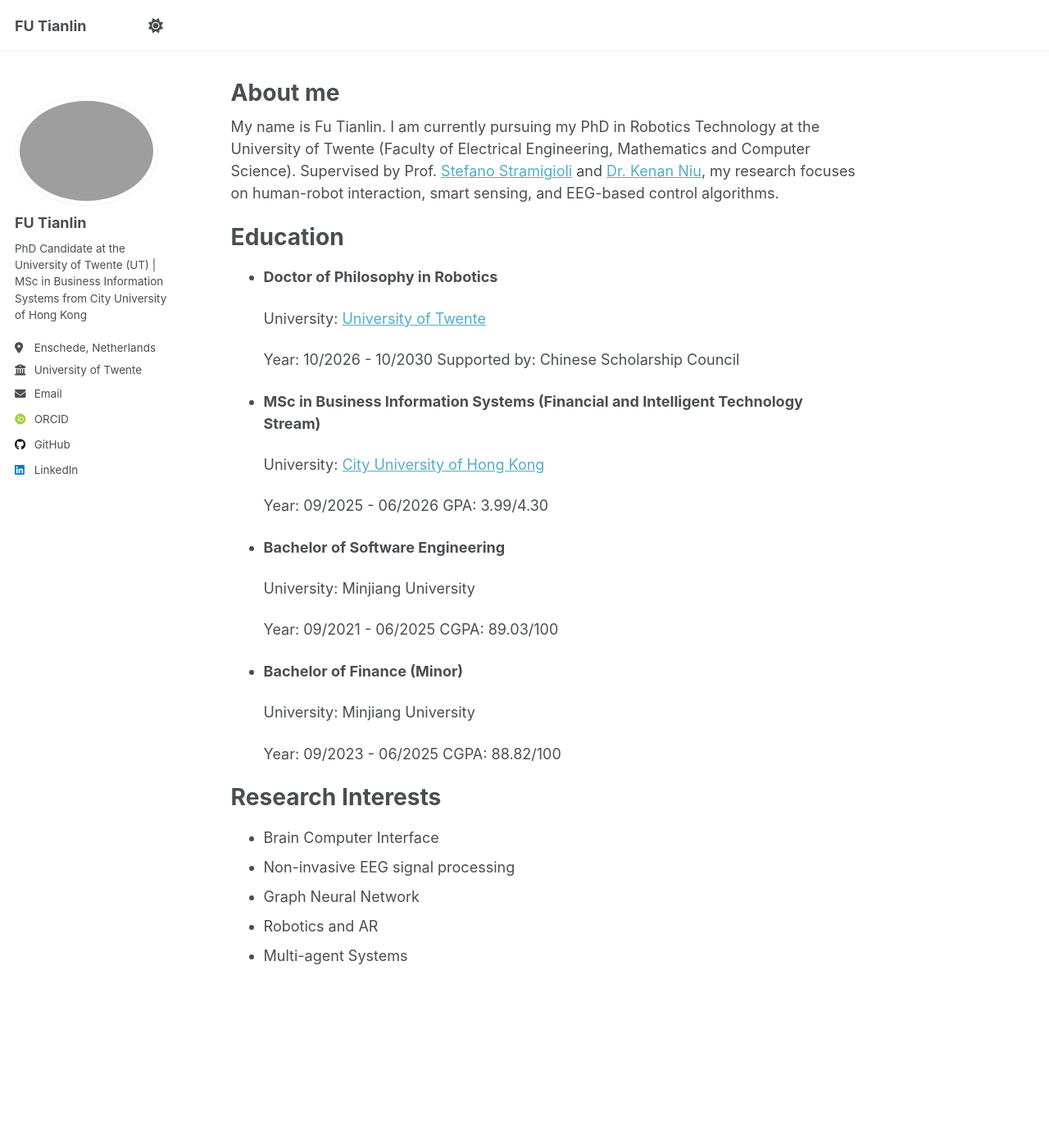
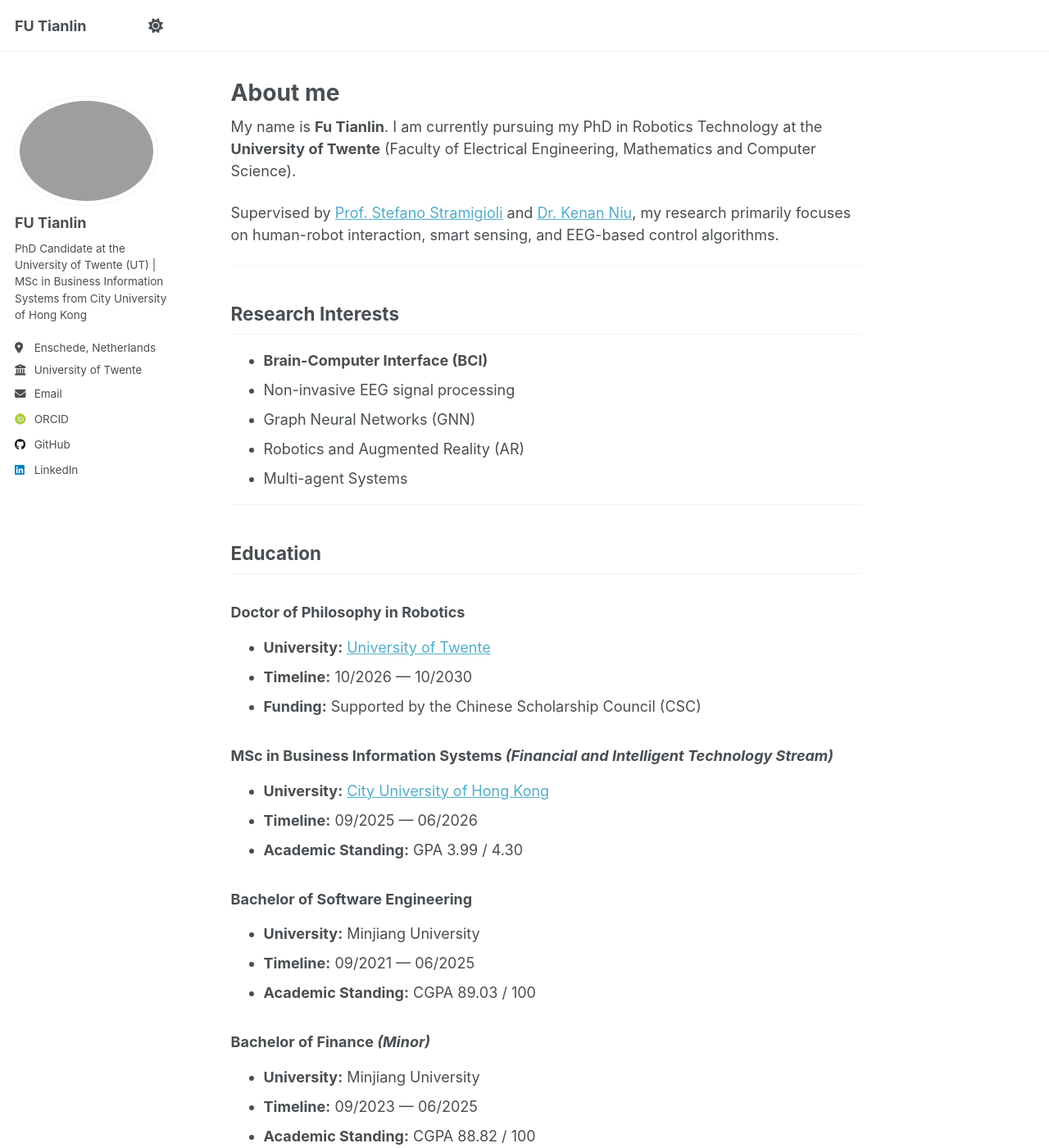
Before and after one commit to Futianlin/FUTianlin-CityU, a Jekyll site: the page built from _pages/about.md, in a window 1280 px wide and 1400 px high. Shown: the whole window at 82% size. Built offline with Jekyll 4.4.1, drawn with Linux system fonts in a browser that asks for light colours; some web fonts are replaced; a script that is not in the unit is left out.

Commit message:
优化about页面排版

```diff
--- a/_pages/about.md
+++ b/_pages/about.md
@@ -7,44 +7,40 @@ redirect_from:
   - /about.html
 ---
 
-My name is Fu Tianlin. I am currently pursuing my PhD in Robotics Technology at the University of Twente (Faculty of Electrical Engineering, Mathematics and Computer Science). Supervised by Prof. [Stefano Stramigioli](https://www.utwente.nl/en/research/our-scientists/stramigioli/) and [Dr. Kenan Niu](https://research.utwente.nl/en/persons/kenan-niu/), my research focuses on human-robot interaction, smart sensing, and EEG-based control algorithms.
+My name is **Fu Tianlin**. I am currently pursuing my PhD in Robotics Technology at the **University of Twente** (Faculty of Electrical Engineering, Mathematics and Computer Science).
 
+Supervised by [Prof. Stefano Stramigioli](https://www.utwente.nl/en/research/our-scientists/stramigioli/) and [Dr. Kenan Niu](https://research.utwente.nl/en/persons/kenan-niu/), my research primarily focuses on human-robot interaction, smart sensing, and EEG-based control algorithms.
 
-Education
-======
-- **Doctor of Philosophy in Robotics**
+---
 
-  University: [University of Twente](https://www.utwente.nl/en/)
+## Research Interests
 
-  Year: 10/2026 - 10/2030
-  Supported by: Chinese Scholarship Council
+* **Brain-Computer Interface (BCI)**
+* Non-invasive EEG signal processing
+* Graph Neural Networks (GNN)
+* Robotics and Augmented Reality (AR)
+* Multi-agent Systems
 
-- **MSc in Business Information Systems (Financial and Intelligent Technology Stream)**
+---
 
-  University: [City University of Hong Kong](https://www.cityu.edu.hk/)
+## Education
 
-  Year: 09/2025 - 06/2026
-  GPA: 3.99/4.30
+### **Doctor of Philosophy in Robotics**
+* **University:** [University of Twente](https://www.utwente.nl/en/)
+* **Timeline:** 10/2026 — 10/2030
+* **Funding:** Supported by the Chinese Scholarship Council (CSC)
 
-- **Bachelor of Software Engineering**
+### **MSc in Business Information Systems** *(Financial and Intelligent Technology Stream)*
+* **University:** [City University of Hong Kong](https://www.cityu.edu.hk/)
+* **Timeline:** 09/2025 — 06/2026
+* **Academic Standing:** GPA 3.99 / 4.30
 
-  University: Minjiang University
+### **Bachelor of Software Engineering**
+* **University:** Minjiang University
+* **Timeline:** 09/2021 — 06/2025
+* **Academic Standing:** CGPA 89.03 / 100
 
-  Year: 09/2021 - 06/2025
-  CGPA: 89.03/100
-
-- **Bachelor of Finance (Minor)**
-
-  University: Minjiang University
-
-  Year: 09/2023 - 06/2025
-  CGPA: 88.82/100
-
-Research Interests
-======
-
-- Brain Computer Interface
-- Non-invasive EEG signal processing
-- Graph Neural Network
-- Robotics and AR
-- Multi-agent Systems
+### **Bachelor of Finance** *(Minor)*
+* **University:** Minjiang University
+* **Timeline:** 09/2023 — 06/2025
+* **Academic Standing:** CGPA 88.82 / 100
```
